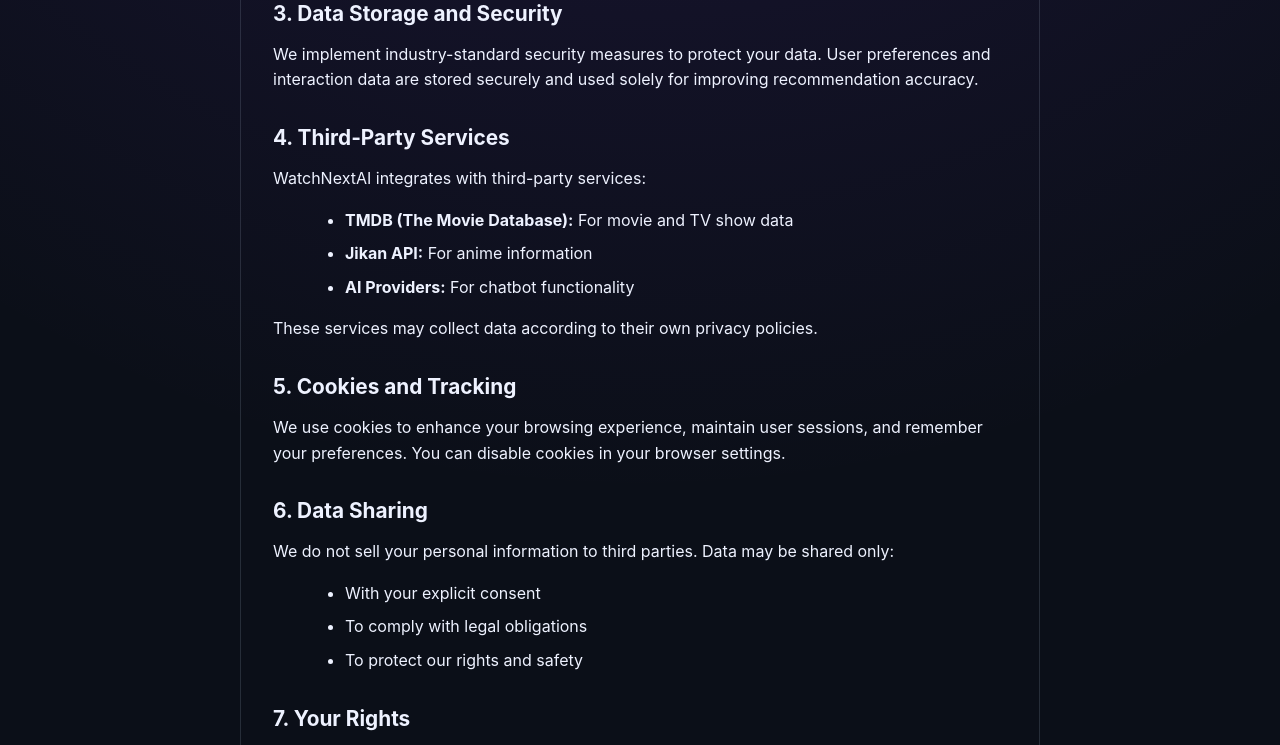
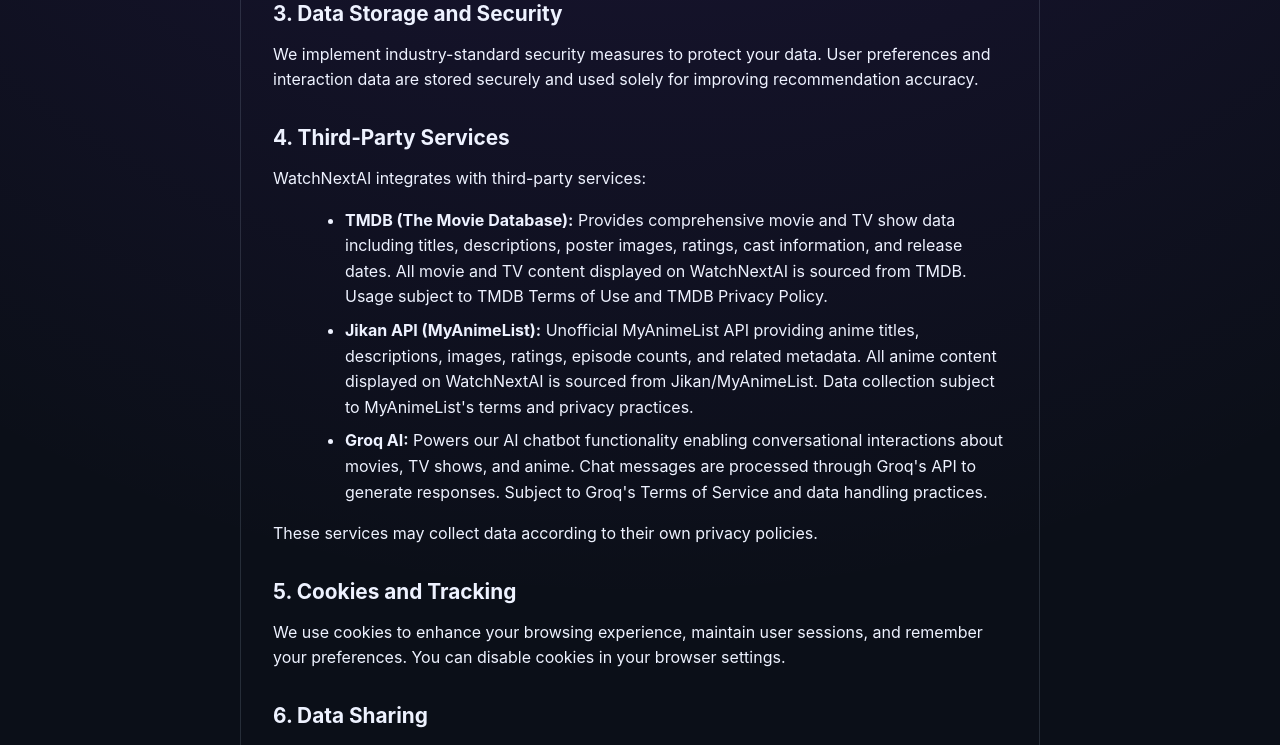
Before and after one commit to tirth6851/watchnextai, a Flask app: page /privacy in a window 1280 px wide. Shown: the part 738-1483 px from the top of the page. Run offline with Flask 3, Linux system fonts and the light colour scheme.

Commit message:
Enhance third-party services section with details

```diff
--- a/templates/privacy.html
+++ b/templates/privacy.html
@@ -49,9 +49,9 @@
             <h2>4. Third-Party Services</h2>
             <p>WatchNextAI integrates with third-party services:</p>
             <ul>
-                <li><strong>TMDB (The Movie Database):</strong> For movie and TV show data</li>
-                <li><strong>Jikan API:</strong> For anime information</li>
-                <li><strong>AI Providers:</strong> For chatbot functionality</li>
+<li><strong>TMDB (The Movie Database):</strong> Provides comprehensive movie and TV show data including titles, descriptions, poster images, ratings, cast information, and release dates. All movie and TV content displayed on WatchNextAI is sourced from TMDB. Usage subject to <a href="https://www.themoviedb.org/terms-of-use" target="_blank">TMDB Terms of Use</a> and <a href="https://www.themoviedb.org/privacy-policy" target="_blank">TMDB Privacy Policy</a>.</li>
+                <li><strong>Jikan API (MyAnimeList):</strong> Unofficial MyAnimeList API providing anime titles, descriptions, images, ratings, episode counts, and related metadata. All anime content displayed on WatchNextAI is sourced from Jikan/MyAnimeList. Data collection subject to MyAnimeList's terms and privacy practices.</li>
+                <li><strong>Groq AI:</strong> Powers our AI chatbot functionality enabling conversational interactions about movies, TV shows, and anime. Chat messages are processed through Groq's API to generate responses. Subject to Groq's Terms of Service and data handling practices.</li>
             </ul>
             <p>These services may collect data according to their own privacy policies.</p>
         </section>
```
